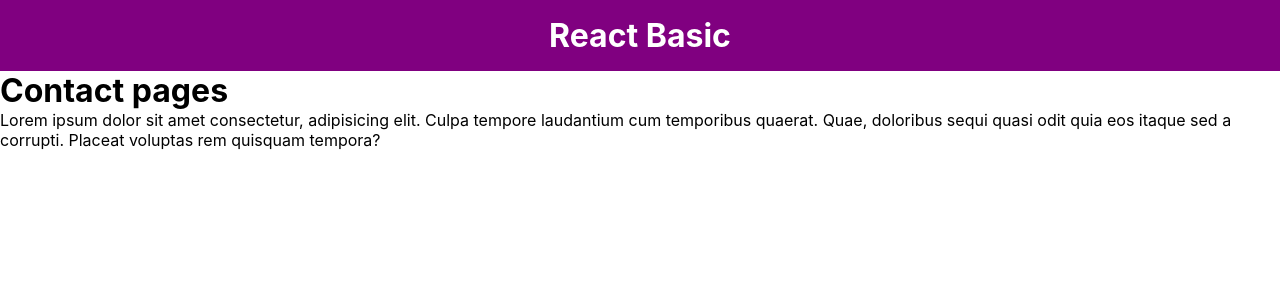
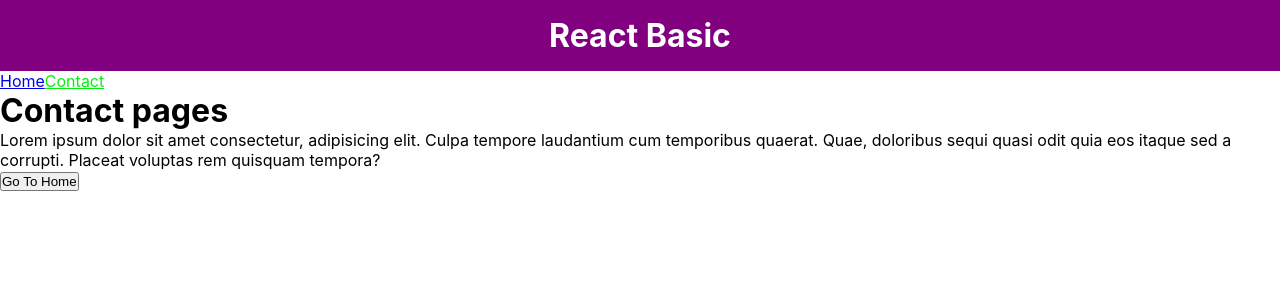
Before and after one commit to ismailsardar/react_2, a React (Create React App) app in the folder my-selfs/: page /countact in a window 1280 px wide. Shown: the top 300 px of the page. Built offline with nearby package versions, Linux system fonts and the light colour scheme.

Commit message:
Link,NavLink, Navigation and redirect

```diff
--- a/my-selfs/src/App.css
+++ b/my-selfs/src/App.css
@@ -46,3 +46,7 @@
 .inValid{
   color: red;
 }
+
+nav .active{
+  color: rgb(5, 240, 16);
+}
--- a/my-selfs/src/App.js
+++ b/my-selfs/src/App.js
@@ -4,6 +4,7 @@
 import Home from './pages/Home';
 import Countact from './pages/Countact';
 import Error from './pages/Error';
+import NavLinks from './pages/NavLinks';
 // import ContextApi1 from './components/Context_Api/ContextApi_1';
 // import Reduser from './components/UseReducer/Reduser';
 // import Dynamic from './components/Dynamic_Styling/Dynamic';
@@ -38,13 +39,12 @@
 
       {/* React Router Dom */}
       <BrowserRouter>
-
+      <NavLinks />
        <Routes>
         <Route path='/' element={<Home />} />
         <Route path='/countact' element={<Countact />} />
         <Route path='*' element={<Error />} />
        </Routes>
-
       </BrowserRouter>
     </>
 
--- a/my-selfs/src/pages/Countact.js
+++ b/my-selfs/src/pages/Countact.js
@@ -1,10 +1,16 @@
 import React from 'react'
+import { useNavigate } from 'react-router-dom'
 
 const Countact = () => {
+  const navIgate = useNavigate();
   return (
     <div>
         <h1>Contact pages</h1>
         <p>Lorem ipsum dolor sit amet consectetur, adipisicing elit. Culpa tempore laudantium cum temporibus quaerat. Quae, doloribus sequi quasi odit quia eos itaque sed a corrupti. Placeat voluptas rem quisquam tempora?</p>
+
+        <button onClick={()=>{
+          navIgate('/')
+        }}>Go To Home</button>
     </div>
   )
 }
--- /dev/null
+++ b/my-selfs/src/pages/NavLinks.js
@@ -0,0 +1,16 @@
+import React from 'react';
+import { NavLink } from "react-router-dom";
+
+const NavLinks = () => {
+  return (
+    <nav>
+        {/* <Link to='/'>Home</Link>
+        <Link to='/countact'>Contact</Link> */}
+
+        <NavLink to='/'>Home</NavLink>
+        <NavLink to='/countact'>Contact</NavLink>
+    </nav>
+  )
+}
+
+export default NavLinks
```
